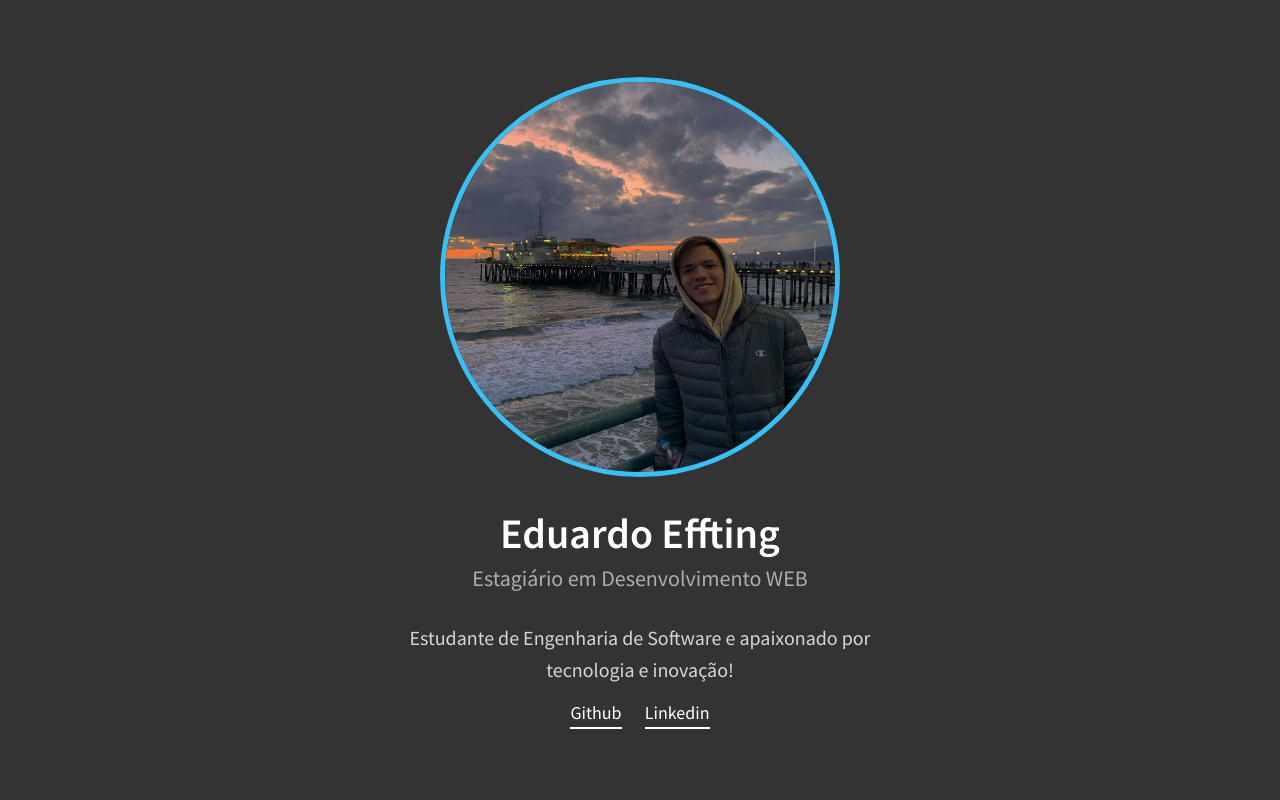
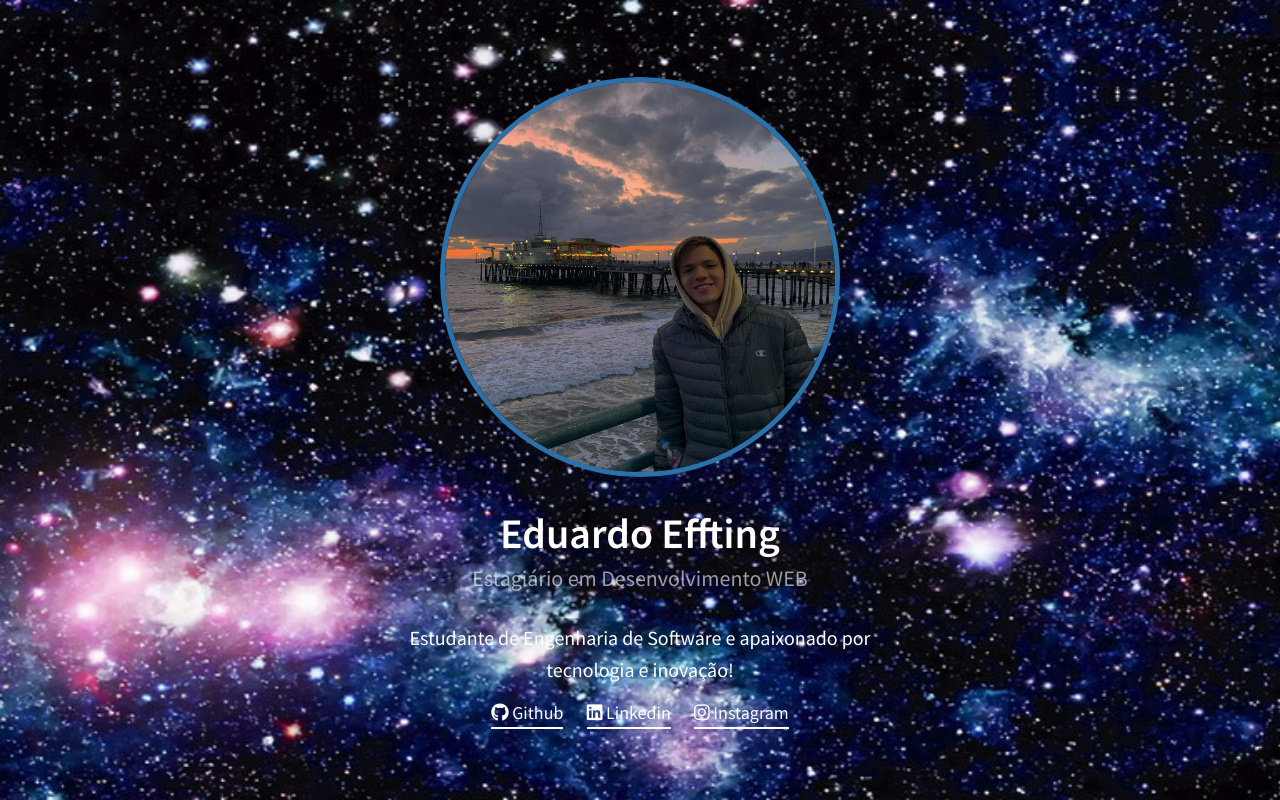
Before and after one commit to eduardoefft/my-page, a plain HTML site: page index.html in a window 1280 px wide. Drawn offline with Linux system fonts and the light colour scheme.

Commit message:
style proprio

```diff
--- a/index.html
+++ b/index.html
@@ -6,6 +6,7 @@
     <meta name="viewport" content="width=, initial-scale=1.0">
     <link rel="stylesheet" href="style.css">
     <link href="https://fonts.googleapis.com/css?family=Source+Sans+Pro:400,600" rel="stylesheet">
+    <script src="https://kit.fontawesome.com/aa9d038808.js" crossorigin="anonymous"></script>
     <title>Dev | Eduardo Effting</title>
 </head>
 <body>
@@ -13,12 +14,13 @@
         <img title="Eduardo Effting" src="images/perfil1.jpeg" alt="Imagem de perfil">
         <h1>Eduardo Effting</h1>
         <h2>Estagiário em Desenvolvimento WEB</h2>
-        <p>Estudante de Engenharia de Software e apaixonado por tecnologia e inovação!</p>
+        <p>Estudante de Engenharia de Software e apaixonado por tecnologia e inovação! </p>
 
 
         <div class="links">
-            <a href="https://github.com/eduardoefft" target="_blank">Github</a>
-            <a href="https://www.linkedin.com/in/eduardo-effting-24b0991bb/" target="_blank">Linkedin</a>
+             <a href="https://github.com/eduardoefft" target="_blank"> <i class="fa-brands fa-github"></i> Github</a>
+            <a href="https://www.linkedin.com/in/eduardo-effting-24b0991bb/" target="_blank"><i class="fa-brands fa-linkedin"></i> Linkedin</a>
+            <a href="https://www.instagram.com/eduardoeffs/" target="_blank"><i class="fa-brands fa-instagram"></i> Instagram</a>
         </div>
 
     </div>
--- a/style.css
+++ b/style.css
@@ -30,11 +30,13 @@
   }
 
   body {
-    background: #333;
+    background-image: url(./images/galaxy.jpg) ;
     color: #fff;
     font-family: "Source Sans Pro";
     text-rendering: optimizelegibility !important;
     -webkit-font-smoothing: antialiased !important;
+    background-repeat: no-repeat;
+    background-size: cover;
   }
   #container {
     display: flex;
@@ -47,7 +49,7 @@
     width: 400px;
     height: 400px;
     border-radius: 50%;
-    border: 5px solid #3bbef3;
+    border: 5px solid #2c71aa;
   }
   #container h1 {
     font-size: 42px;
@@ -63,7 +65,6 @@
   #container p {
     text-align: center;
     max-width: 500px;
-    opacity: 0.8;
     font-size: 20px;
     line-height: 1.6;
     margin-top: 30px;
```
Also changed, not shown: images/galaxy.jpg (added).
